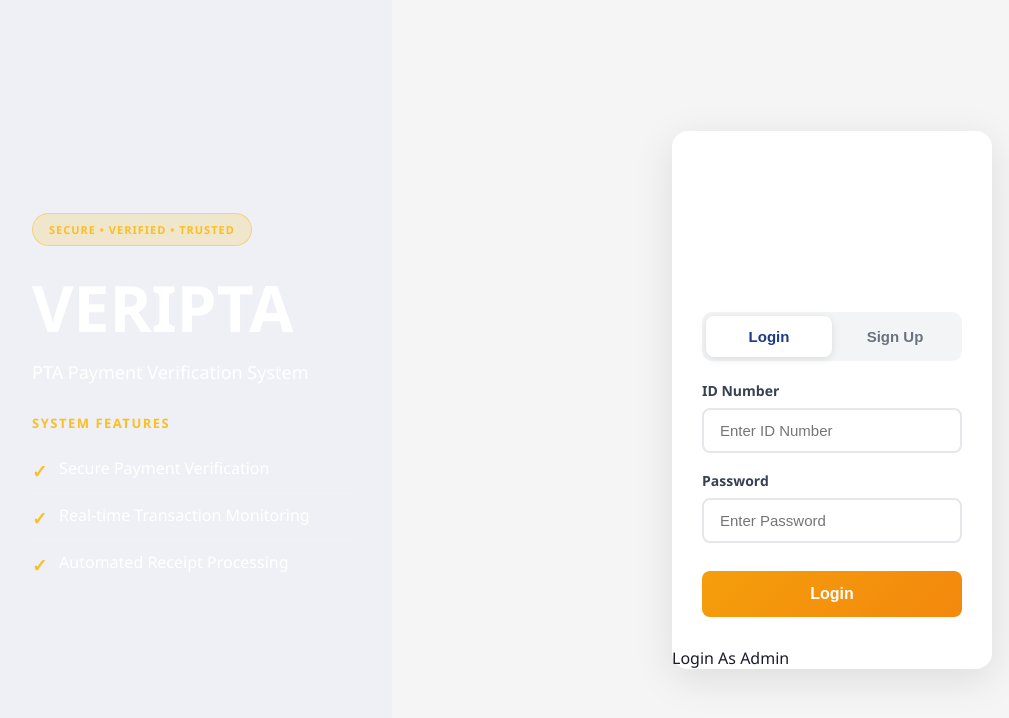
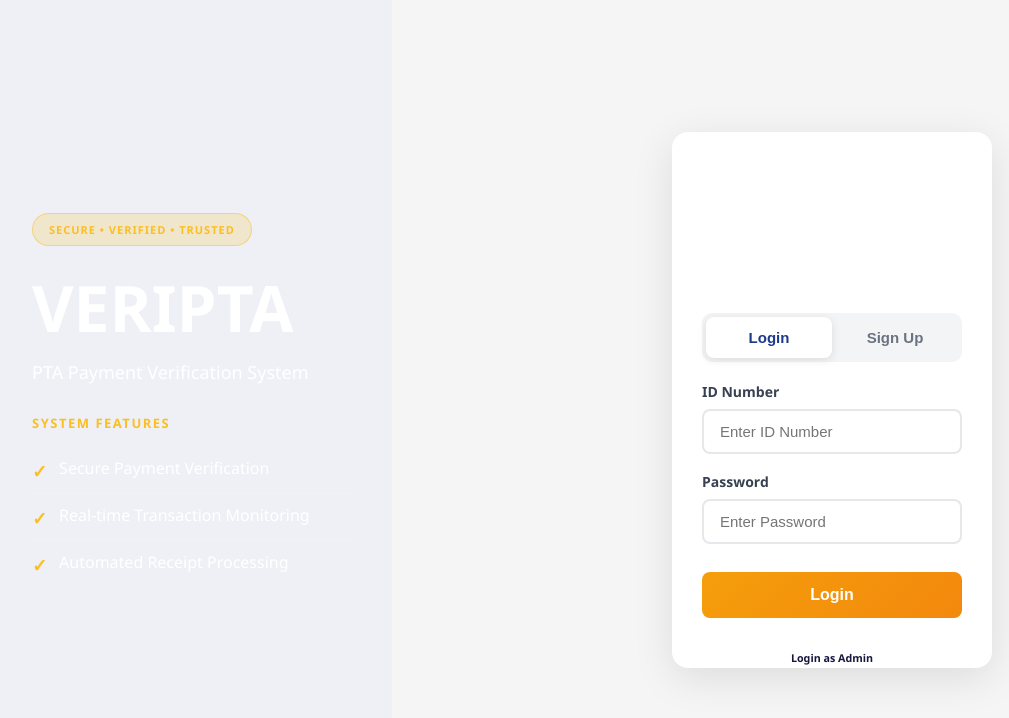
Before and after one commit to denslayme/VERIPTAA, a React (Create React App) app: page /loginpage in a window 1280 px wide. Shown: the top 718 px of the page, without its empty margins (8-1017 px from the left). Built offline with nearby package versions, Linux system fonts and the light colour scheme.

Commit message:
Updated Admin UI (no useState logics yet)

```diff
--- a/src/pages/LoginPage.jsx
+++ b/src/pages/LoginPage.jsx
@@ -102,9 +102,13 @@ function LoginPage() {
               {activeTab === 'login' ? 'Login' : 'Sign Up'}
             </button>
           </form>
-          <div>
-            <text onClick={() => navigate("/admindashboard")}>Login As Admin</text>
-          </div>
+          <h6
+            onClick={() => navigate("/admindashboard")}
+            style={{ cursor: 'pointer', textAlign: 'center', margin: '0.2rem', color: '#16163F' }}
+          >
+            Login as Admin
+          </h6>
+
         </div>
       </div>
     </div>
--- a/src/styles/Auth.css
+++ b/src/styles/Auth.css
@@ -194,3 +194,7 @@ form {
   transform: translateY(-2px);
   box-shadow: 0 6px 20px rgba(245, 158, 11, 0.3);
 }
+
+.admin-link:hover {
+  color: #0056b3;
+}
```
